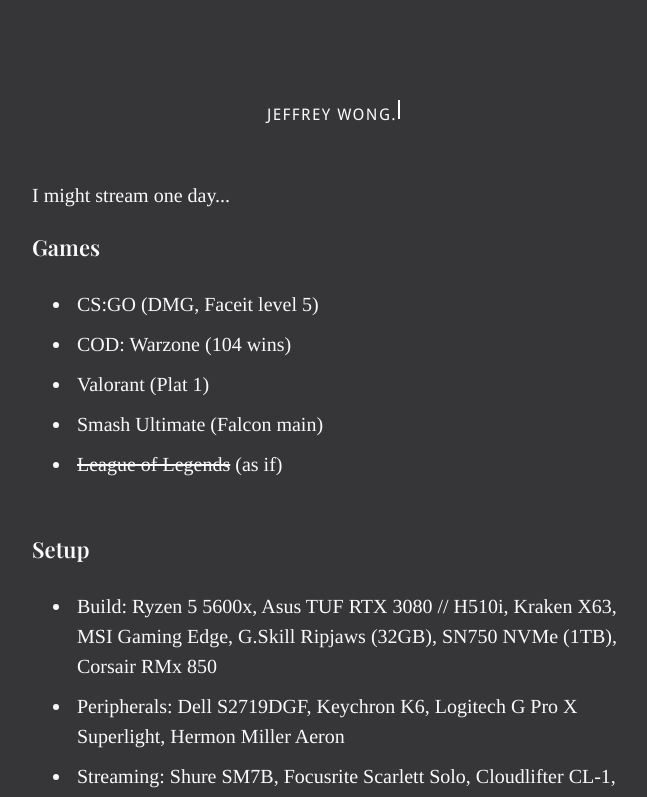
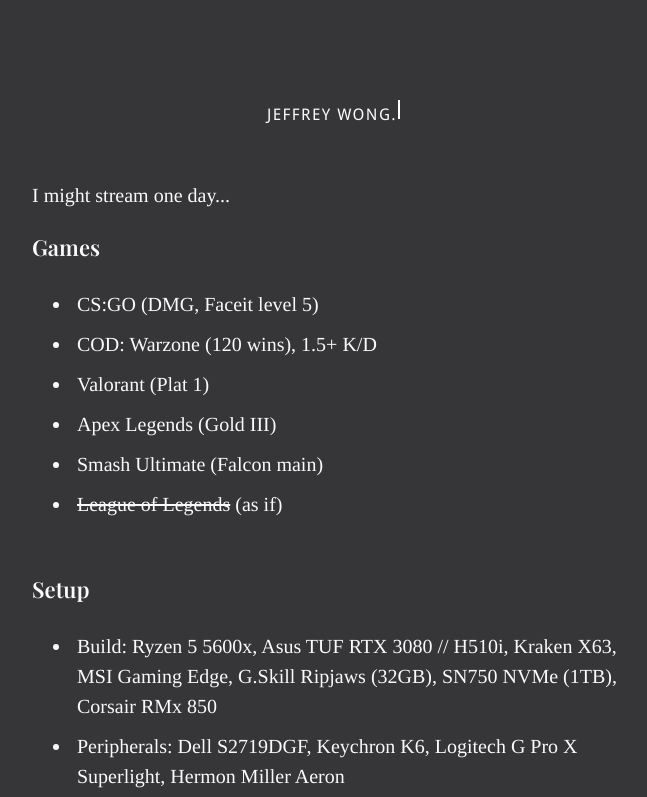
Before and after one commit to j-effrey/v3, a React (Create React App) app: page /#/games in a window 1280 px wide. Shown: the top 797 px of the page, without its empty margins (308-955 px from the left). Built offline with nearby package versions, Linux system fonts and the light colour scheme; a web font is replaced by a local one.

Commit message:
update stats

```diff
--- a/src/modules/Games.js
+++ b/src/modules/Games.js
@@ -29,8 +29,9 @@
                 <h3>Games</h3>
                 <ul>
                     <li>CS:GO (DMG, <a href="https://www.faceit.com/en/players/dopeshotz/stats/csgo" target="blank" class="normalLink">Faceit level 5</a>)</li>
-                    <li>COD: Warzone (<a href="https://cod.tracker.gg/warzone/profile/battlenet/DopeShotzz%231267/overview" target="blank" class="normalLink">104 wins</a>)</li>
+                    <li>COD: Warzone (<a href="https://cod.tracker.gg/warzone/profile/battlenet/DopeShotzz%231267/overview" target="blank" class="normalLink">120 wins</a>), 1.5+ K/D</li>
                     <li>Valorant (Plat 1)</li>
+                    <li>Apex Legends (Gold III)</li>
                     <li>Smash Ultimate (Falcon main)</li>
                     <li><WordWrapper>League of Legends</WordWrapper> (as if)</li>
                 </ul>
```
